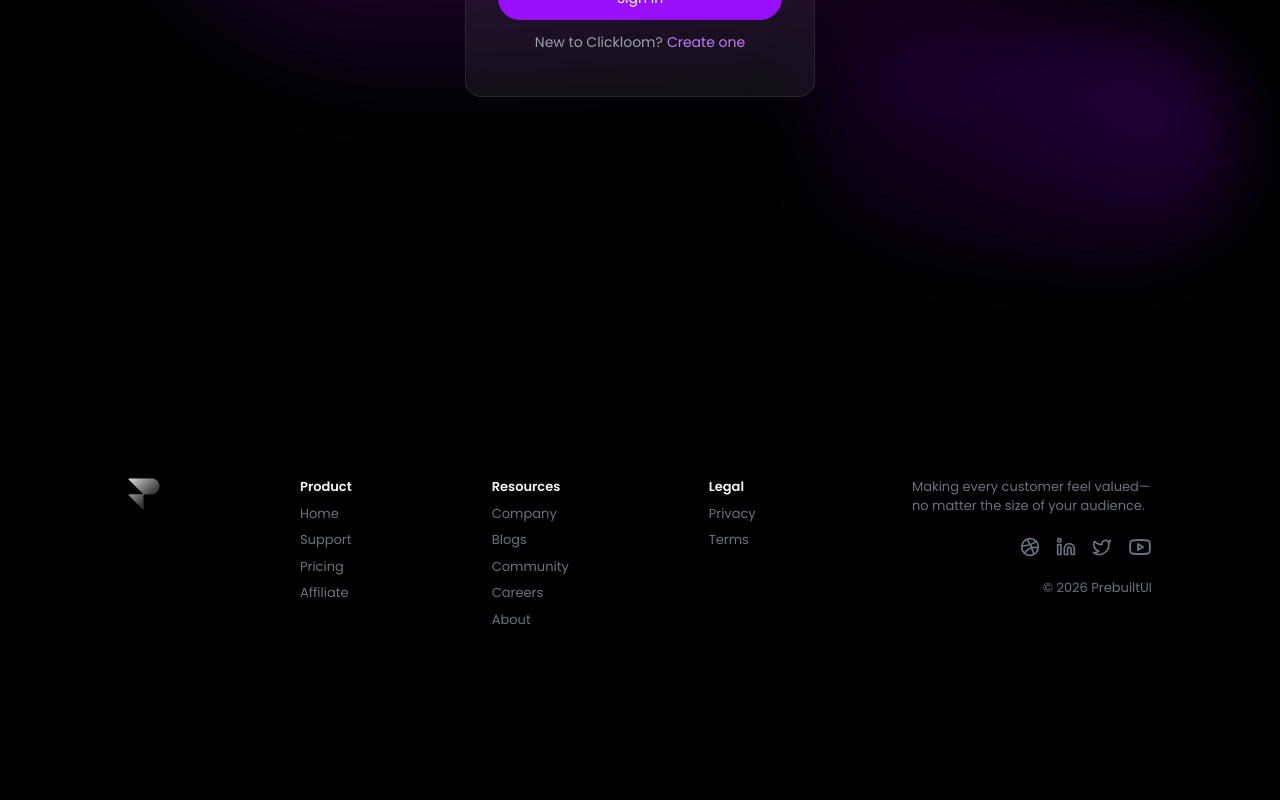
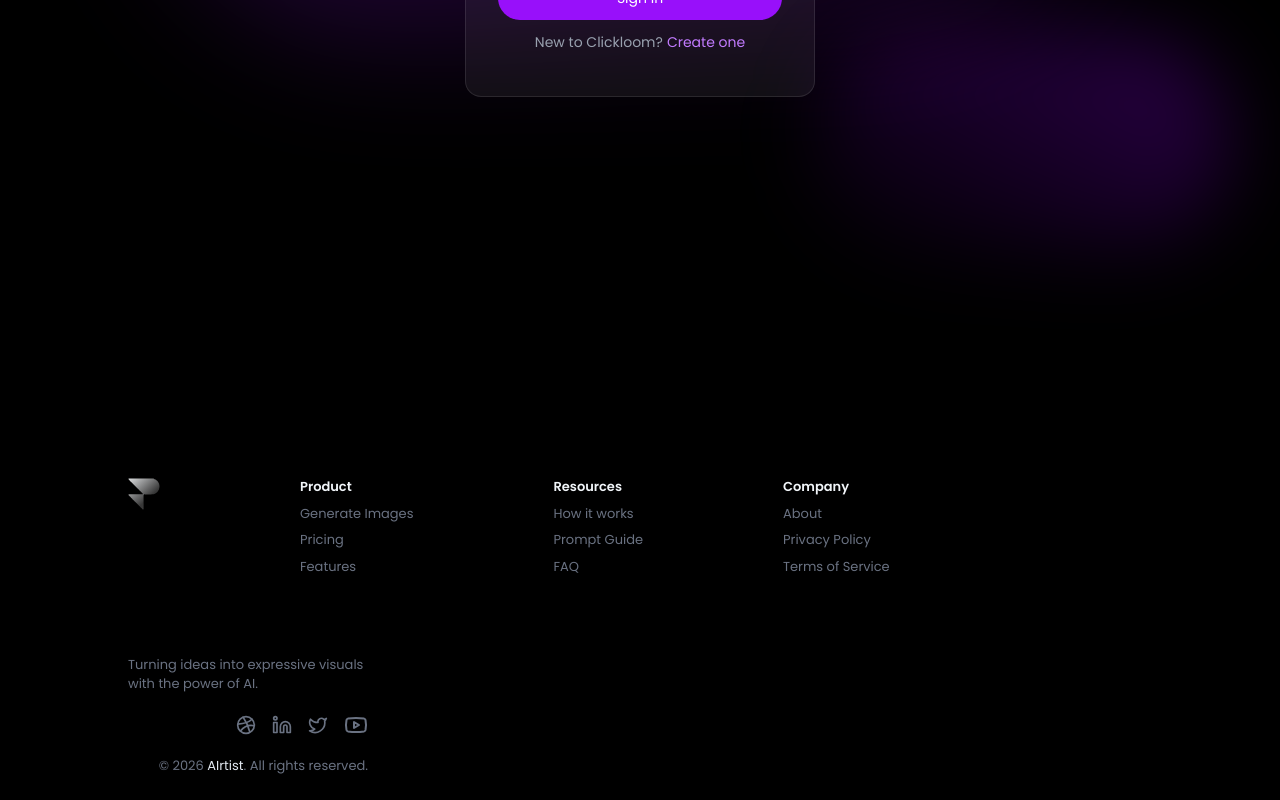
Before and after one commit to Jayavel2005/Clickloom, a React (Vite) app in the folder client/: page /login in a window 1280 px wide. Shown: the part 506-1306 px from the top of the page. Before the commit the page ends 1159 px from the top, so only its background shows below. Built offline with nearby package versions, Linux system fonts and the light colour scheme.

Commit message:
feat: UI changes in footer

```diff
--- a/client/index.html
+++ b/client/index.html
@@ -3,7 +3,7 @@
 
 <head>
     <meta charset="UTF-8" />
-    <link rel="icon" href="/assets/logo.png" type="image/x-icon" />
+    <!-- <link rel="icon" href="/assets/logo.png" type="image/x-icon" /> -->
     <meta name="viewport" content="width=device-width, initial-scale=1.0" />
     <title>AIrtist</title>
 </head>
--- a/client/src/components/Footer.tsx
+++ b/client/src/components/Footer.tsx
@@ -1,5 +1,10 @@
 import { footerData } from "../data/footer";
-import { DribbbleIcon, LinkedinIcon, TwitterIcon, YoutubeIcon } from "lucide-react";
+import {
+  DribbbleIcon,
+  LinkedinIcon,
+  TwitterIcon,
+  YoutubeIcon,
+} from "lucide-react";
 import { motion } from "motion/react";
 import type { IFooterLink } from "../types";
 import { Link } from "react-router-dom";
@@ -7,22 +12,35 @@ import { Link } from "react-router-dom";
 export default function Footer() {
   return (
     <footer className="flex flex-wrap justify-center md:justify-between overflow-hidden gap-10 md:gap-20 mt-40 py-6 px-6 md:px-16 lg:px-24 xl:px-32 text-[13px] text-gray-500">
-            <motion.div className="flex flex-wrap items-start gap-10 md:gap-35"
+      <motion.div
+        className="flex flex-wrap items-start gap-10 md:gap-35"
         initial={{ x: -150, opacity: 0 }}
         whileInView={{ x: 0, opacity: 1 }}
         viewport={{ once: true }}
         transition={{ type: "spring", stiffness: 280, damping: 70, mass: 1 }}
       >
-                <a href="https://prebuiltui.com?utm_source=pixels">
-                    <img className="size-8 aspect-square" src="/assets/footer-logo.svg" alt="footer logo" width={32} height={32} />
-                </a>
+        {/* Brand */}
+        <Link to="/">
+          <img
+            className="size-8 aspect-square"
+            src="/assets/footer-logo.svg"
+            alt="AIrtist logo"
+            width={32}
+            height={32}
+          />
+        </Link>
+
+        {/* Footer sections */}
         {footerData.map((section, index) => (
           <div key={index}>
             <p className="text-slate-100 font-semibold">{section.title}</p>
             <ul className="mt-2 space-y-2">
               {section.links.map((link: IFooterLink, index: number) => (
                 <li key={index}>
-                                    <Link to={link.href} className="hover:text-pink-600 transition">
+                  <Link
+                    to={link.href}
+                    className="hover:text-purple-400 transition"
+                  >
                     {link.name}
                   </Link>
                 </li>
@@ -31,28 +49,39 @@ export default function Footer() {
           </div>
         ))}
       </motion.div>
-            <motion.div className="flex flex-col max-md:items-center max-md:text-center gap-2 items-end"
+
+      {/* Right side */}
+      <motion.div
+        className="flex flex-col max-md:items-center max-md:text-center gap-2 items-end"
         initial={{ x: 150, opacity: 0 }}
         whileInView={{ x: 0, opacity: 1 }}
         viewport={{ once: true }}
         transition={{ type: "spring", stiffness: 280, damping: 70, mass: 1 }}
       >
-                <p className="max-w-60">Making every customer feel valued—no matter the size of your audience.</p>
+        <p className="max-w-60">
+          Turning ideas into expressive visuals with the power of AI.
+        </p>
+
+        {/* Socials */}
         <div className="flex items-center gap-4 mt-3">
-                    <a href="https://dribbble.com/prebuiltui" target="_blank" rel="noreferrer">
-                        <DribbbleIcon className="size-5 hover:text-pink-500" />
+          <a href="#" aria-label="Dribbble">
+            <DribbbleIcon className="size-5 hover:text-purple-400" />
           </a>
-                    <a href="https://www.linkedin.com/company/prebuiltui" target="_blank" rel="noreferrer">
-                        <LinkedinIcon className="size-5 hover:text-pink-500" />
+          <a href="#" aria-label="LinkedIn">
+            <LinkedinIcon className="size-5 hover:text-purple-400" />
           </a>
-                    <a href="https://x.com/prebuiltui" target="_blank" rel="noreferrer">
-                        <TwitterIcon className="size-5 hover:text-pink-500" />
+          <a href="#" aria-label="Twitter">
+            <TwitterIcon className="size-5 hover:text-purple-400" />
           </a>
-                    <a href="https://www.youtube.com/@prebuiltui" target="_blank" rel="noreferrer">
-                        <YoutubeIcon className="size-6 hover:text-pink-500" />
+          <a href="#" aria-label="YouTube">
+            <YoutubeIcon className="size-6 hover:text-purple-400" />
           </a>
         </div>
-                <p className="mt-3 text-center">&copy; {new Date().getFullYear()} <a href="https://prebuiltui.com?utm_source=pixels">PrebuiltUI</a></p>
+
+        <p className="mt-3 text-center">
+          &copy; {new Date().getFullYear()}{" "}
+          <span className="text-slate-200">AIrtist</span>. All rights reserved.
+        </p>
       </motion.div>
     </footer>
   );
--- a/client/src/data/footer.ts
+++ b/client/src/data/footer.ts
@@ -1,30 +1,28 @@
 import type { IFooter } from "../types";
 
-export const footerData: IFooter[] = [
+export const footerData = [
   {
     title: "Product",
     links: [
-            { name: "Home", href: "#" },
-            { name: "Support", href: "#support" },
-            { name: "Pricing", href: "#pricing" },
-            { name: "Affiliate", href: "#affiliate" },
-        ]
+      { name: "Generate Images", href: "/generate" },
+      { name: "Pricing", href: "/pricing" },
+      { name: "Features", href: "/features" },
+    ],
   },
   {
     title: "Resources",
     links: [
-            { name: "Company", href: "#company" },
-            { name: "Blogs", href: "#blogs" },
-            { name: "Community", href: "#community" },
-            { name: "Careers", href: "#careers" },
-            { name: "About", href: "#about" },
-        ]
+      { name: "How it works", href: "/how-it-works" },
+      { name: "Prompt Guide", href: "/prompts" },
+      { name: "FAQ", href: "/faq" },
+    ],
   },
   {
-        title: "Legal",
+    title: "Company",
     links: [
-            { name: "Privacy", href: "#privacy" },
-            { name: "Terms", href: "#terms" },
-        ]
-    }
+      { name: "About", href: "/about" },
+      { name: "Privacy Policy", href: "/privacy" },
+      { name: "Terms of Service", href: "/terms" },
+    ],
+  },
 ];
```
Lines whose indentation alone changed are shown as unchanged.
